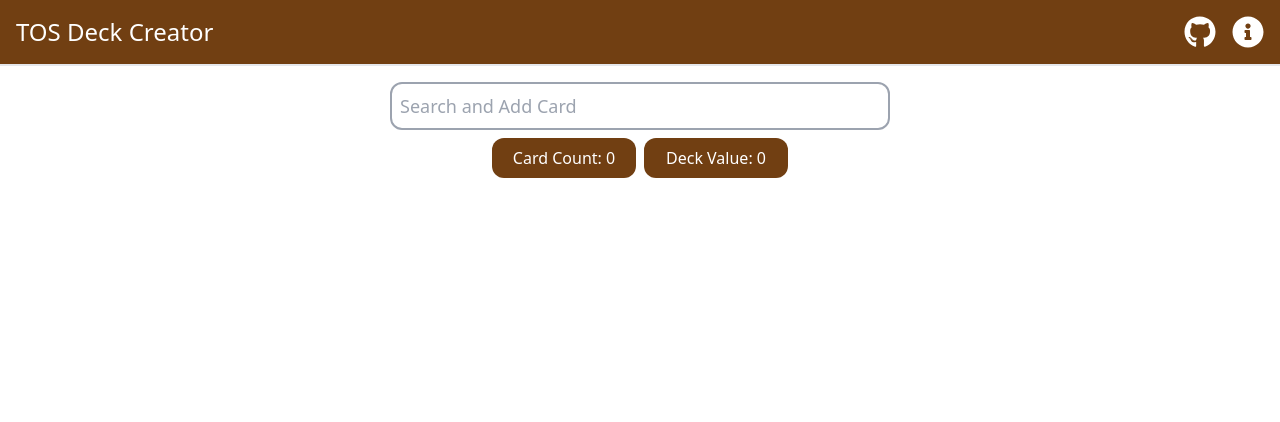
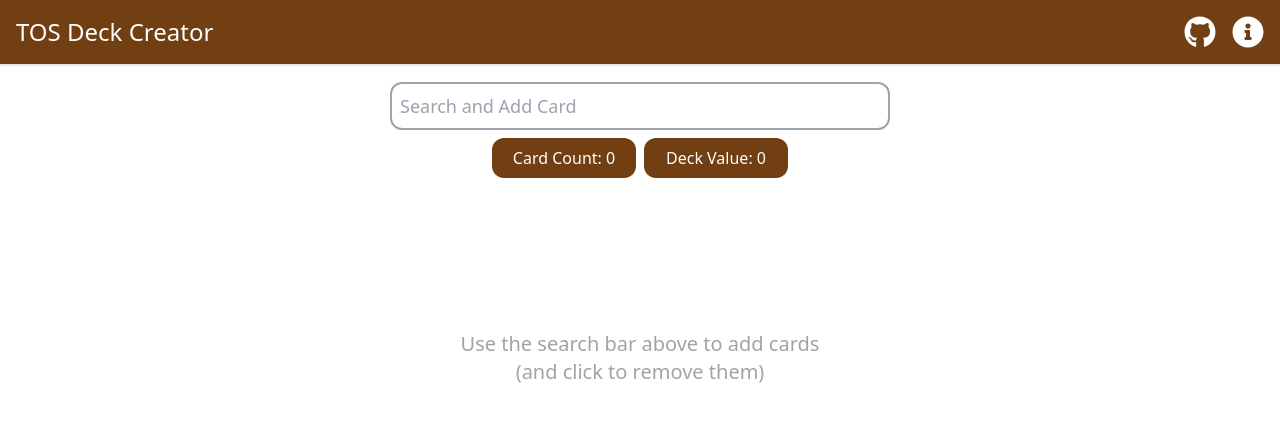
Before and after one commit to HarrisonTCodes/TOS-CG-Deck-Creator, a Next.js app: page / in a window 1280 px wide. Shown: the top 422 px of the page. Built offline with nearby package versions, Linux system fonts and the light colour scheme.

Commit message:
Added text prompt when no cards are selected

```diff
--- a/app/page.tsx
+++ b/app/page.tsx
@@ -41,7 +41,11 @@ export default function Home() {
         <Badge label={`Deck Value: ${getValueString(selectedCards.reduce((accumulator, card) => accumulator + card.value, 0))}`} />
       </section>
       <section className="flex flex-wrap justify-center gap-2 max-w-[500px]">
-        {selectedCards.map((card: CardParameters, index: number) => <Card card={card} key={index} />)}
+        {selectedCards.length > 0 ?
+          selectedCards.map((card: CardParameters, index: number) => <Card card={card} key={index} />)
+          :
+          <p className="text-center text-xl text-stone-400 mt-36">Use the search bar above to add cards<br />(and click to remove them)</p>
+        }
       </section>
     </main>
   );
```
